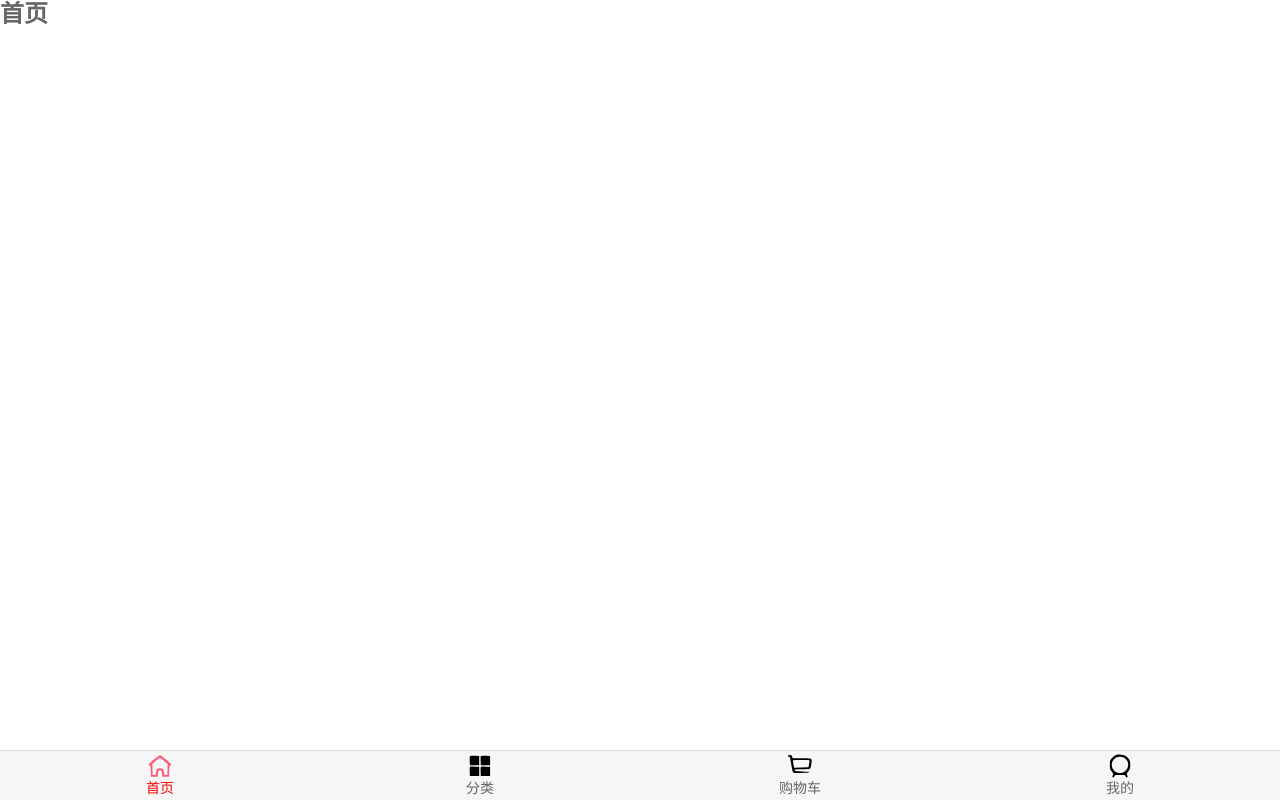
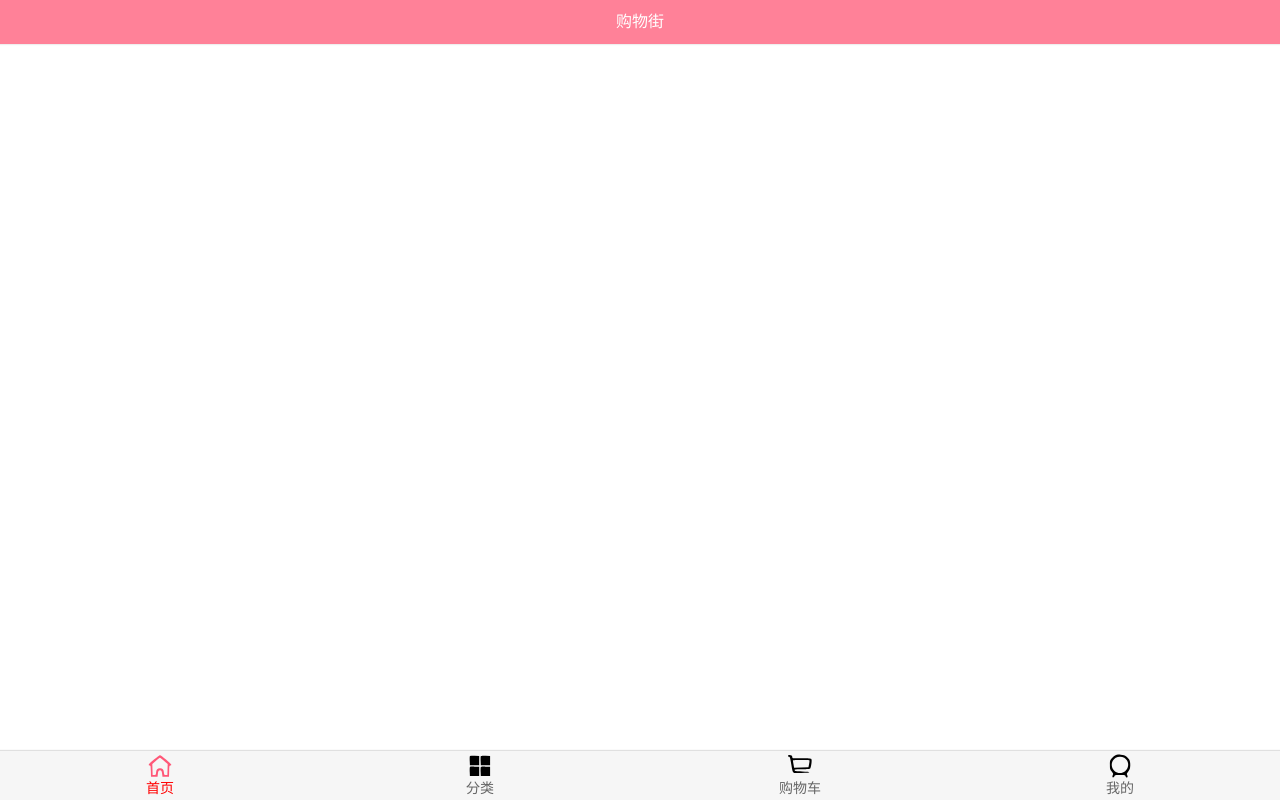
Before and after one commit to Baron-L/supermall, a Vue app: page /home in a window 1280 px wide. Built offline with nearby package versions, Linux system fonts and the light colour scheme.

Commit message:
首页导航

```diff
--- /dev/null
+++ b/src/components/common/navbar/NavBar.vue
@@ -0,0 +1,36 @@
+<template>
+  <div class="nav-bar">
+    <div class="left">
+      <slot name="left"></slot>
+    </div>
+    <div class="center">
+      <slot name="center"></slot>
+    </div>
+    <div class="right">
+      <slot name="right"></slot>
+    </div>
+  </div>
+</template>
+
+<script>
+export default {
+  name: 'NavBar'
+}
+</script>
+
+<style>
+  .nav-bar {
+    display: flex;
+    line-height: 44px;
+    text-align: center;
+    box-shadow: 0 1px 1px rgba(100,100,100,.1);
+  }
+
+  .left, .right {
+    width: 60px;
+  }
+
+  .center {
+    flex: 1;
+  }
+</style>
--- a/src/views/home/Home.vue
+++ b/src/views/home/Home.vue
@@ -1,15 +1,29 @@
 <template>
   <div>
-    <h2>首页</h2>
+    <div id="home">
+      <nav-bar class="home-nav">
+        <div slot="center">
+          购物街
+        </div>
+      </nav-bar>
+    </div>
   </div>
 </template>
 
 <script>
+import NavBar from 'components/common/navbar/NavBar'
 export default {
-  name: 'Home'
+  name: 'Home',
+  components: {
+    NavBar,
+  },
+
 }
 </script>
 
 <style>
-
+  .home-nav {
+    background-color: var(--color-tint);
+    color: #fff;
+  }
 </style>
```
